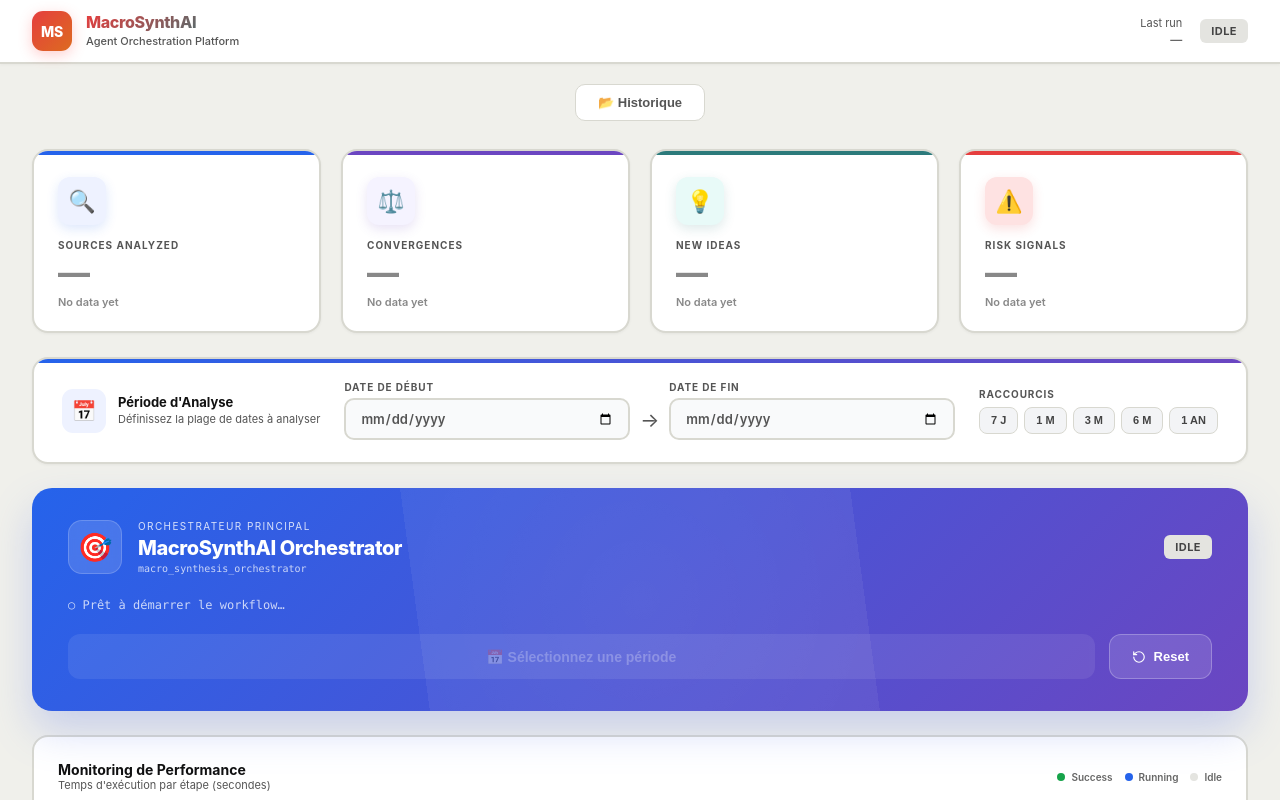
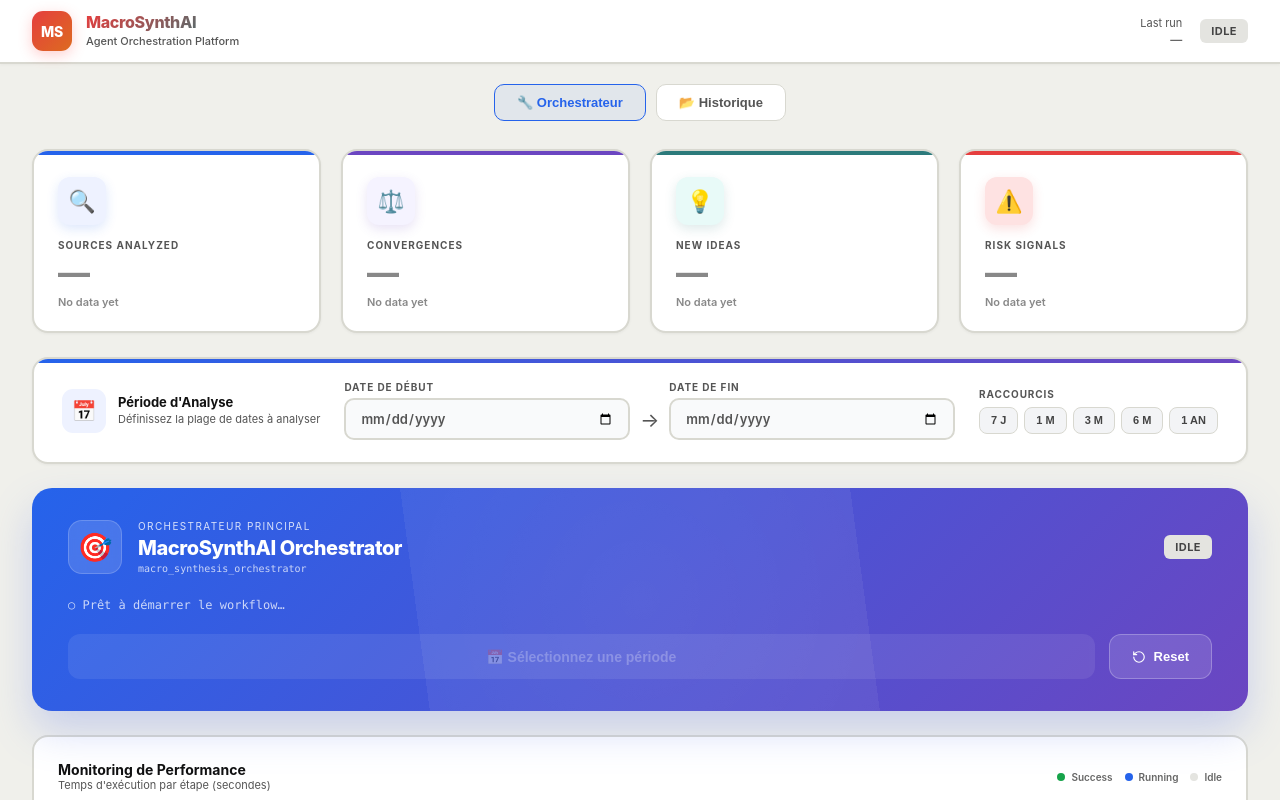
Before and after one commit to Alex-spec-ops/VeilleMacro, a React (Vite) app: page / in a window 1280 px wide. Shown: the top 800 px of the page. Built offline with nearby package versions, Linux system fonts and the light colour scheme.

Commit message:
feat: initialize App component in root directory

```diff
--- a/src/App.jsx
+++ b/src/App.jsx
@@ -715,15 +715,13 @@ export default function App() {
         display: 'flex', justifyContent: 'center', gap: 10,
         padding: '20px 32px 0', margin: '0 auto', maxWidth: 1440,
       }}>
+        <button onClick={() => { setView('orchestrator'); setViewedEntry(null); }} style={btnStyle(view === 'orchestrator' && !viewedEntry, C.blue)}>
+          🔧 Orchestrateur
+        </button>
         {hasRun && (
-          <>
-            <button onClick={() => { setView('orchestrator'); setViewedEntry(null); }} style={btnStyle(view === 'orchestrator', C.blue)}>
-              🔧 Orchestrateur
-            </button>
-            <button onClick={() => { setView('dashboard'); setViewedEntry(null); }} style={btnStyle(view === 'dashboard' && !viewedEntry, C.emerald)}>
-              📊 Rapport de Synthèse
-            </button>
-          </>
+          <button onClick={() => { setView('dashboard'); setViewedEntry(null); }} style={btnStyle(view === 'dashboard' && !viewedEntry, C.emerald)}>
+            📊 Rapport de Synthèse
+          </button>
         )}
         <button
           onClick={() => setView('history')}
```
